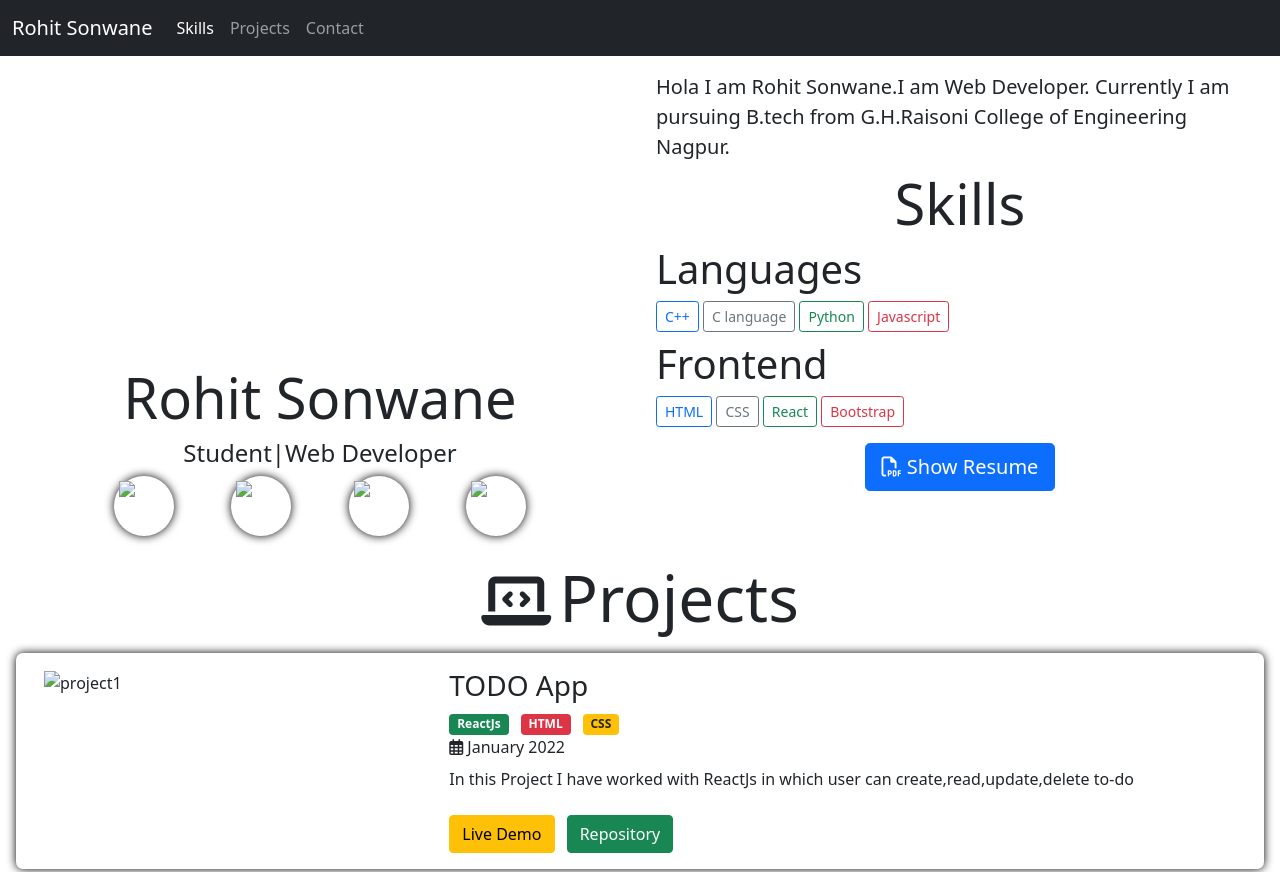
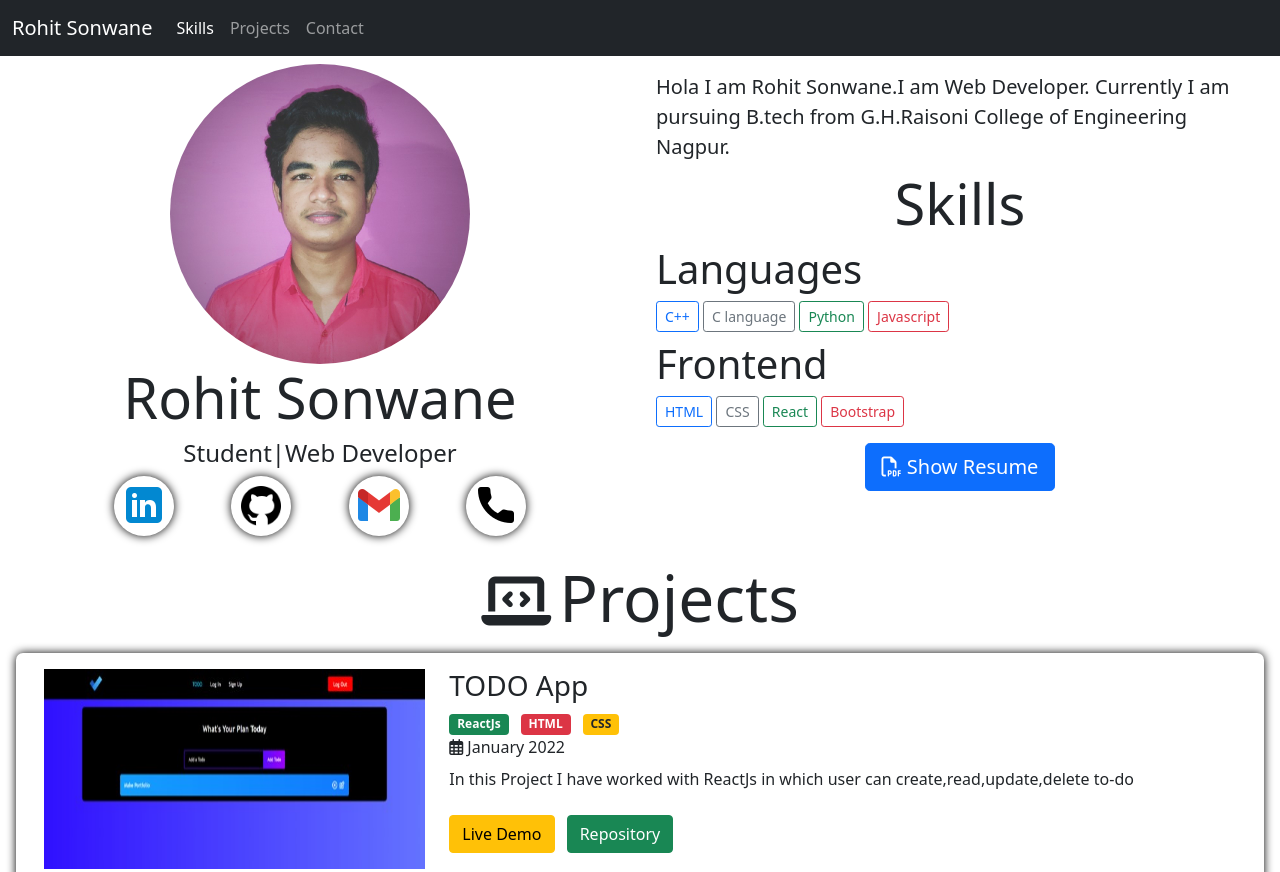
Before and after one commit to rohits652/Portfolio, a plain HTML site: page index.html in a window 1280 px wide. Shown: the top 872 px of the page. Drawn offline with nearby package versions, Linux system fonts and the light colour scheme; files that its build step writes are made by us from their sources; files whose address does not match are found by name.

Commit message:
Update index.html

```diff
--- a/index.html
+++ b/index.html
@@ -41,25 +41,25 @@
       <div class="container-fluid">
           <div class="row" >
               <div class="col-md-6 p-2" id="profile">
-                <img src="./assets/img/profile.jpg" class="img-fluid mx-auto d-block profile-me"/>
+                <img src="./profile.jpg" class="img-fluid mx-auto d-block profile-me"/>
                 <h1 class="display-4 text-center">Rohit Sonwane</h1>
                 <h4 class=" text-center">Student|Web Developer</h4>
 
                 <div class="d-flex justify-content-evenly px-5">
                     <a href="https://www.linkedin.com/in/rohitsonwane652/" target="_blank" class="icon-logo-container">
-                        <img src="./assets/logo/linkedin-logo.png" class="img-fluid mx-auto d-block icon-logo"/>
+                        <img src="./linkedin-logo.png" class="img-fluid mx-auto d-block icon-logo"/>
                     </a>
 
                     <a href="https://github.com/rohitsonwane652" target="_blank" class="icon-logo-container">
-                        <img src="./assets/logo/github-logo.png" class="img-fluid mx-auto d-block icon-logo"/>
+                        <img src="./github-logo.png" class="img-fluid mx-auto d-block icon-logo"/>
                     </a>
 
                     <a href="mailto:rohitsonwane652@gmail.com" target="_blank" class="icon-logo-container">
-                        <img src="./assets/logo/gmail-logo.png" class="img-fluid mx-auto d-block icon-logo"/>
+                        <img src="./gmail-logo.png" class="img-fluid mx-auto d-block icon-logo"/>
                     </a>
 
                     <a href="tel:+918329183660" target="_blank" class="icon-logo-container">
-                        <img src="./assets/logo/call-logo.png" class="img-fluid mx-auto d-block icon-logo"/>
+                        <img src="./call-logo.png" class="img-fluid mx-auto d-block icon-logo"/>
                     </a>
                 </div>
               </div>
@@ -93,7 +93,7 @@
             <h1 class="text-center display-3"><i class="fas fa-laptop-code me-2 display-4"></i>Projects</h1>
             <div class="row p-3 mt-3 project-container" id="project-1">
               <div class="col-md-4">
-                <img src="./assets/img/project-1.jpg" alt="project1" class="img-fluid project-img">
+                <img src="./project-1.jpg" alt="project1" class="img-fluid project-img">
               </div>
               <div class="col-md-8">
                 <h3>TODO App</h3>
@@ -111,7 +111,7 @@
 
             <div class="row p-3 mt-3 project-container" id="project-2">
               <div class="col-md-4">
-                <img src="./assets/img/Project2.jpg" alt="project2" class="img-fluid project-img">
+                <img src="./Project2.jpg" alt="project2" class="img-fluid project-img">
               </div>
               <div class="col-md-8">
                 <h3>Cryptocurrency API </h3>
@@ -129,7 +129,7 @@
 
             <div class="row p-3 mt-3 project-container" id="project-3">
               <div class="col-md-4">
-                <img src="./assets/img/Project3.jpg" alt="project3" class="img-fluid project-img">
+                <img src="./Project3.jpg" alt="project3" class="img-fluid project-img">
               </div>
               <div class="col-md-8">
                 <h3>Score Keeper</h3>
```
